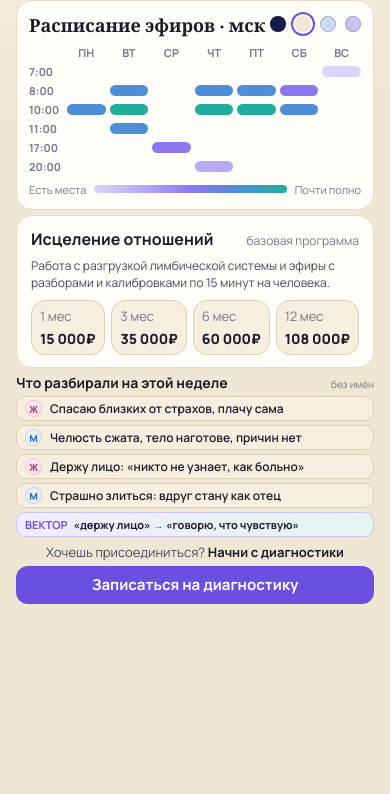
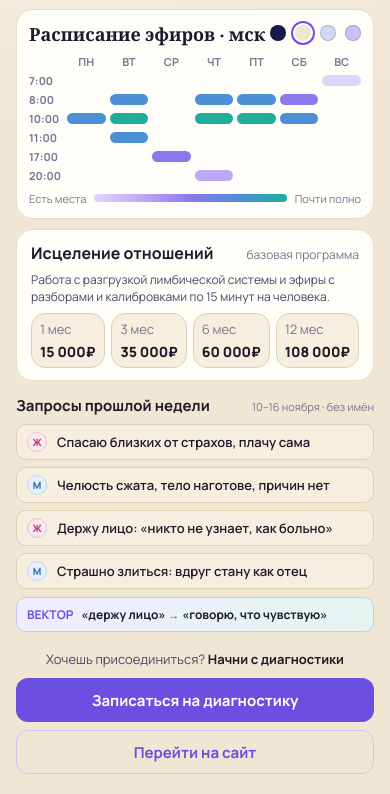
Before and after one commit to psyteeth/schedule, a plain HTML site: page index.html in a window 390 px wide. Shown: the part 226-1020 px from the top of the page. Before the commit the page ends 844 px from the top, so only its background shows below. Drawn offline with nearby package versions, Linux system fonts and the light colour scheme.

Commit message:
Add "back to site" links, rename topics block, loosen phone layout
- phone: "Записаться на диагностику" with "Перейти на сайт" stacked below
- desktop: "На сайт" button in header, logo links to the site; header
  title scales with width so nothing overlaps the theme switcher
- topics block renamed to "Запросы прошлой недели", dates shown on phone
- more breathing room in the bottom part of the phone layout

Co-Authored-By: Claude Opus 5.5 <noreply@anthropic.com>

```diff
--- a/index.html
+++ b/index.html
@@ -37,6 +37,10 @@ body{background:#efe6d3}
 .serif{font-family:'Playfair Display',Georgia,serif}
 .cta{background:var(--p);color:var(--btn)!important;text-decoration:none;border-radius:12px;font-size:15px;font-weight:700;display:inline-flex;align-items:center;justify-content:center;white-space:nowrap}
 .cta:hover{opacity:.88}
+.cta2{background:transparent;color:var(--p)!important;border:1px solid var(--pb);text-decoration:none;border-radius:12px;font-size:15px;font-weight:700;display:inline-flex;align-items:center;justify-content:center;white-space:nowrap}
+.cta2:hover{background:var(--pbg)}
+.cta2:focus-visible,.logo:focus-visible{outline:3px solid var(--h);outline-offset:2px}
+a.logo{text-decoration:none}
 .cta:focus-visible{outline:3px solid var(--h);outline-offset:2px}
 .card{background:var(--card);border:1px solid var(--cardb);border-radius:16px}
 .ico{border-radius:50%;display:flex;align-items:center;justify-content:center;flex:none}
@@ -63,12 +67,13 @@ body{background:#efe6d3}
 .dsk header{display:flex;justify-content:space-between;align-items:center;height:56px;flex:none;gap:16px}
 .dsk .brand{display:flex;align-items:center;gap:16px;min-width:0}
 .dsk .logo{width:52px;height:52px;border:1px solid var(--pb);color:var(--p)}
-.dsk h1{margin:0;font-weight:700;font-size:36px;line-height:1.1;white-space:nowrap;color:var(--h)}
+.dsk h1{margin:0;font-weight:700;font-size:clamp(22px,2.15vw,31px);line-height:1.1;white-space:nowrap;color:var(--h)}
 .dsk .themes{margin-left:14px;display:grid;grid-template-columns:repeat(2,auto);gap:8px;flex:none}
 .dsk .join{display:flex;align-items:center;gap:18px;flex:none}
 .dsk .join-t{text-align:right;font-size:15px;line-height:1.4;color:var(--t2);font-weight:500;white-space:nowrap}
 .dsk .join-t b{color:var(--h)}
 .dsk .cta{padding:0 20px;height:48px}
+.dsk .cta2{padding:0 18px;height:48px}
 .tiles{display:grid;grid-template-columns:repeat(5,minmax(0,1fr));gap:14px;flex:none}
 .tile{border-radius:18px;padding:14px 18px 12px;display:flex;flex-direction:column;justify-content:space-between;gap:12px;position:relative}
 .tile .ico{position:absolute;top:14px;right:14px;width:36px;height:36px}
@@ -126,13 +131,16 @@ body{background:#efe6d3}
 /* узкий десктоп */
 @media (max-width:1320px){
   .dsk{padding:22px 24px}
-  .dsk h1{font-size:28px}
   .tile .n{font-size:54px}.tile .n.sm{font-size:46px}.tile .n small{font-size:19px}
   .tile .l{font-size:16px}.tile .l.sm{font-size:14px}
 }
+@media (max-width:1400px){
+  .dsk .join-t{display:none}
+}
+@media (max-width:1000px){
+  .dsk .cta2{display:none}
+}
 @media (max-width:1120px){
-  .dsk .join-t{display:none}
-  .dsk h1{font-size:24px}
   .tile{padding:12px 14px 10px}
   .tile .ico{display:none}
   .tile .n{font-size:44px}.tile .n.sm{font-size:36px}.tile .n small{font-size:16px}
@@ -142,7 +150,7 @@ body{background:#efe6d3}
 /* ---------- Телефон (< 900 px) ---------- */
 @media (max-width:899.98px){
   .dsk{display:none}
-  .mob{display:flex;min-height:100vh;min-height:100dvh;padding:14px 16px;flex-direction:column;justify-content:space-between;gap:5px}
+  .mob{display:flex;min-height:100vh;min-height:100dvh;padding:14px 16px 20px;flex-direction:column;justify-content:space-between;gap:10px}
   .mob .num{font-variant-numeric:lining-nums;font-feature-settings:"lnum" 1}
   .mob .top{display:flex;align-items:center;gap:10px}
   .mob .logo{width:32px;height:32px;border:1px solid var(--pb);color:var(--p)}
@@ -172,19 +180,20 @@ body{background:#efe6d3}
   .mob .prices{display:grid;grid-template-columns:repeat(4,1fr);gap:6px}
   .mob .price{padding:6px 8px}
   .mob .price div:last-child{font-size:14px}
-  .mob .week{display:flex;flex-direction:column;gap:4px}
+  .mob .week{display:flex;flex-direction:column;gap:8px;margin-top:4px}
   .mob .week-h{display:flex;justify-content:space-between;align-items:baseline}
-  .mob .week-h b{font-size:14px;font-weight:700;color:var(--h)}
-  .mob .week-h span{font-size:10px;color:var(--t3)}
-  .mob .topic{gap:8px;font-size:12px;border-radius:9px;padding:3px 8px}
-  .mob .topic .g{width:17px;height:17px;font-size:10px}
+  .mob .week-h b{font-size:15px;font-weight:700;color:var(--h)}
+  .mob .week-h>span{font-size:11px;color:var(--t3)}
+  .mob .topic{gap:10px;font-size:13px;border-radius:10px;padding:7px 10px}
+  .mob .topic .g{width:20px;height:20px;font-size:10px}
   .mob .topic>span:last-child,.mob .vector .vt{white-space:nowrap;overflow:hidden;text-overflow:ellipsis}
-  .mob .vector{gap:6px;font-size:11px;font-weight:700;border-radius:9px;padding:4px 8px}
+  .mob .vector{gap:8px;font-size:12px;font-weight:700;border-radius:10px;padding:8px 10px}
   .mob .vector .vl{color:var(--p);flex:none}
   .mob .vector .va{color:var(--t)}
-  .mob .join-t{font-size:13px;color:var(--t2);text-align:center;flex:none}
+  .mob .join-t{font-size:13px;color:var(--t2);text-align:center;flex:none;margin-top:8px}
   .mob .join-t b{color:var(--h)}
-  .mob .cta{display:flex;height:38px;flex:none}
+  .mob .actions{display:flex;flex-direction:column;gap:8px;flex:none}
+  .mob .cta,.mob .cta2{display:flex;height:44px}
 }
 </style>
 </head>
@@ -199,7 +208,7 @@ body{background:#efe6d3}
 <div class="dsk">
 <header>
   <div class="brand">
-    <div class="ico logo"><svg width="27" height="27" viewBox="0 0 24 24" fill="none" stroke="currentColor" stroke-width="1.6" stroke-linecap="round" stroke-linejoin="round" aria-hidden="true"><path d="M7 4.2C4.8 4.2 3.5 6 3.5 8.3c0 2 1 3.1 1.5 5 .5 2 .6 6.5 2.2 6.5s1.6-3.6 3.1-3.6h3.4c1.5 0 1.5 3.6 3.1 3.6s1.7-4.5 2.2-6.5c.5-1.9 1.5-3 1.5-5C20.5 6 19.2 4.2 17 4.2c-1.6 0-2.5.9-5 .9s-3.4-.9-5-.9z"/></svg></div>
+    <a class="ico logo" href="https://psyteeth.github.io/fusionsite/" title="Перейти на сайт" aria-label="Перейти на сайт"><svg width="27" height="27" viewBox="0 0 24 24" fill="none" stroke="currentColor" stroke-width="1.6" stroke-linecap="round" stroke-linejoin="round" aria-hidden="true"><path d="M7 4.2C4.8 4.2 3.5 6 3.5 8.3c0 2 1 3.1 1.5 5 .5 2 .6 6.5 2.2 6.5s1.6-3.6 3.1-3.6h3.4c1.5 0 1.5 3.6 3.1 3.6s1.7-4.5 2.2-6.5c.5-1.9 1.5-3 1.5-5C20.5 6 19.2 4.2 17 4.2c-1.6 0-2.5.9-5 .9s-3.4-.9-5-.9z"/></svg></a>
     <h1 class="serif">Психостоматология №1 · <span data-k="month">Ноябрь 2026</span></h1>
     <div class="themes" role="group" aria-label="Тема оформления">
       <label class="dot" for="th-d" title="Тёмный"><span></span></label>
@@ -209,6 +218,7 @@ body{background:#efe6d3}
     </div>
   </div>
   <div class="join">
+    <a class="cta2" href="https://psyteeth.github.io/fusionsite/">На сайт</a>
     <div class="join-t">Хочешь присоединиться?<br><b>Начни с диагностики</b></div>
     <a class="cta" href="https://t.me/psyteeth">Записаться на диагностику</a>
   </div>
@@ -245,7 +255,7 @@ body{background:#efe6d3}
       </div>
     </section>
     <section class="card week" data-week hidden>
-      <div class="card-h"><h2 class="card-t serif" style="margin:0">Что разбирали на этой неделе</h2><div class="card-n"><span data-k="week"></span> · без имён</div></div>
+      <div class="card-h"><h2 class="card-t serif" style="margin:0">Запросы прошлой недели</h2><div class="card-n"><span data-k="week"></span> · без имён</div></div>
       <div class="topics" data-topics></div>
       <div class="vector" data-vector><span class="vl">Вектор недели</span><span class="vt" data-k="v_from"></span><span class="va" aria-hidden="true">→</span><span class="vt" data-k="v_to"></span></div>
     </section>
@@ -256,7 +266,7 @@ body{background:#efe6d3}
 <!-- ================= ТЕЛЕФОН ================= -->
 <div class="mob">
   <div class="top">
-    <div class="ico logo"><svg width="16" height="16" viewBox="0 0 24 24" fill="none" stroke="currentColor" stroke-width="1.6" stroke-linecap="round" stroke-linejoin="round" aria-hidden="true"><path d="M7 4.2C4.8 4.2 3.5 6 3.5 8.3c0 2 1 3.1 1.5 5 .5 2 .6 6.5 2.2 6.5s1.6-3.6 3.1-3.6h3.4c1.5 0 1.5 3.6 3.1 3.6s1.7-4.5 2.2-6.5c.5-1.9 1.5-3 1.5-5C20.5 6 19.2 4.2 17 4.2c-1.6 0-2.5.9-5 .9s-3.4-.9-5-.9z"/></svg></div>
+    <a class="ico logo" href="https://psyteeth.github.io/fusionsite/" title="Перейти на сайт" aria-label="Перейти на сайт"><svg width="16" height="16" viewBox="0 0 24 24" fill="none" stroke="currentColor" stroke-width="1.6" stroke-linecap="round" stroke-linejoin="round" aria-hidden="true"><path d="M7 4.2C4.8 4.2 3.5 6 3.5 8.3c0 2 1 3.1 1.5 5 .5 2 .6 6.5 2.2 6.5s1.6-3.6 3.1-3.6h3.4c1.5 0 1.5 3.6 3.1 3.6s1.7-4.5 2.2-6.5c.5-1.9 1.5-3 1.5-5C20.5 6 19.2 4.2 17 4.2c-1.6 0-2.5.9-5 .9s-3.4-.9-5-.9z"/></svg></a>
     <p class="serif" style="margin:0"><b style="font-size:17px;white-space:nowrap;color:var(--h)">Психостоматология №1 · <span data-k="month">Ноябрь 2026</span></b></p>
   </div>
   <div class="tiles">
@@ -289,12 +299,12 @@ body{background:#efe6d3}
     </div>
   </section>
   <section class="week" data-week hidden>
-    <div class="week-h"><b>Что разбирали на этой неделе</b><span>без имён</span></div>
-    <div class="topics" data-topics style="display:flex;flex-direction:column;gap:4px"></div>
+    <div class="week-h"><b>Запросы прошлой недели</b><span><span data-k="week"></span> · без имён</span></div>
+    <div class="topics" data-topics style="display:flex;flex-direction:column;gap:7px"></div>
     <div class="vector" data-vector><span class="vl">ВЕКТОР</span><span class="vt"><span data-k="v_from_s"></span> <span class="va">→</span> <span data-k="v_to_s"></span></span></div>
   </section>
   <div class="join-t">Хочешь присоединиться? <b>Начни с диагностики</b></div>
-  <a class="cta" href="https://t.me/psyteeth">Записаться на диагностику</a>
+  <div class="actions"><a class="cta" href="https://t.me/psyteeth">Записаться на диагностику</a><a class="cta2" href="https://psyteeth.github.io/fusionsite/">Перейти на сайт</a></div>
 </div>
 </div>
 
```
Also changed, not shown: 1 other file.
